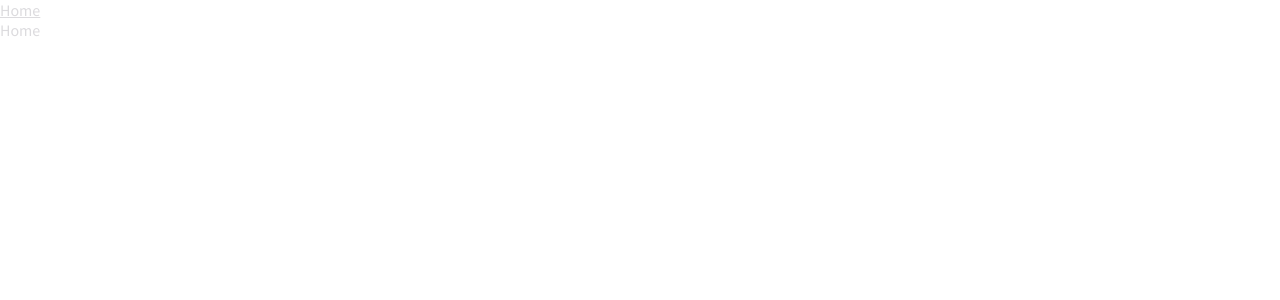
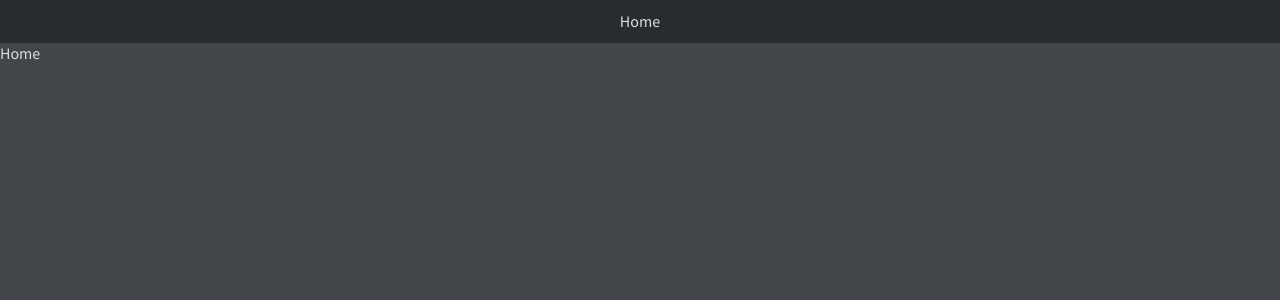
Before and after one commit to aleksasdev/final-exam, a React (Vite) app: page / in a window 1280 px wide. Shown: the top 300 px of the page. Built offline with nearby package versions, Linux system fonts and the light colour scheme.

Commit message:
added navbar and section styling

```diff
--- a/src/components/home/Home.jsx
+++ b/src/components/home/Home.jsx
@@ -2,6 +2,6 @@ import React from 'react'
 
 export const Home = () => {
    return (
-      <div>Home</div>
+      <section>Home</section>
    )
 }
--- a/src/components/main/main.css
+++ b/src/components/main/main.css
@@ -0,0 +1,26 @@
+
+body{
+   height: 100vh;
+}
+
+#root{
+   display: flex;
+   flex-direction: column;
+   height: 100%;
+}
+
+nav{
+   background-color: var(--color-primary);
+   padding:0.71rem;
+   display: flex;
+   justify-content: center;
+   align-items: center;
+}
+nav a{
+   text-decoration: none;
+}
+
+section{
+   background-color: var(--color-primary-tint);
+   flex: 1;
+}
```
